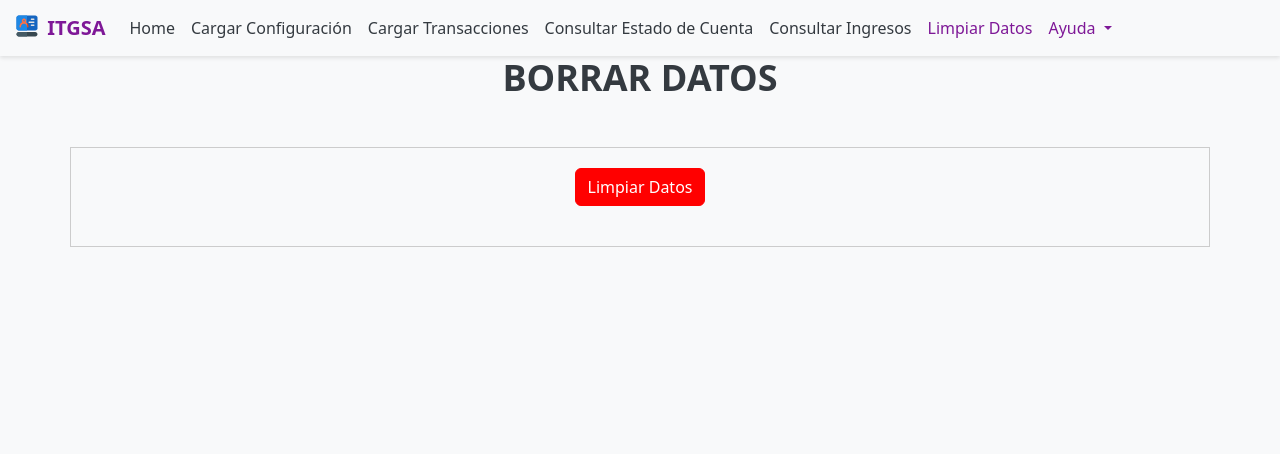
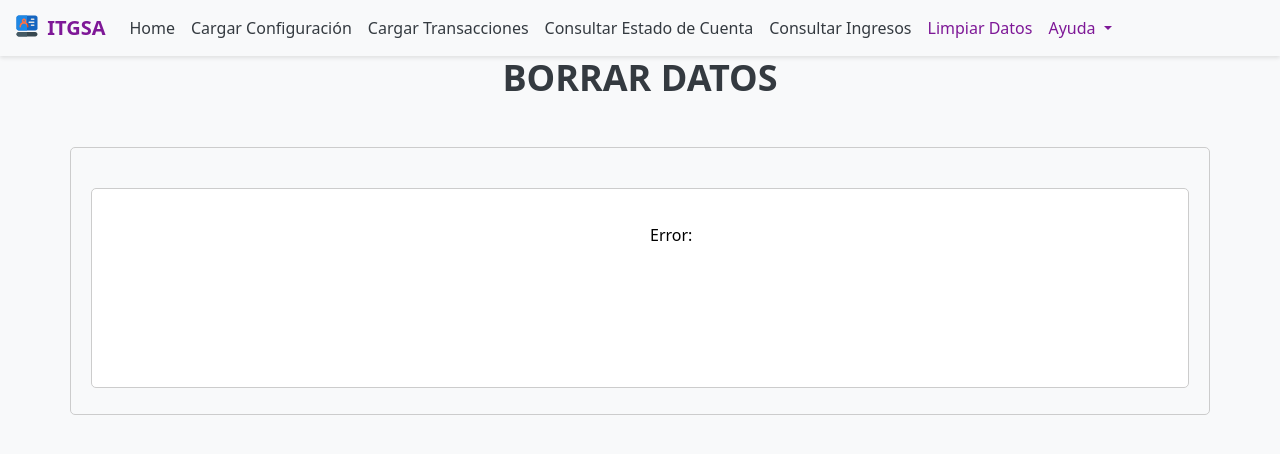
Before and after one commit to sudokentucky/IPC2_Proyecto3_20210106, a Django app: page /limpiarDatos in a window 1280 px wide. Shown: the top 454 px of the page. Run offline with Django 5.2, Linux system fonts and the light colour scheme; data that the repository does not hold is empty.

Commit message:
Corrige estilos y agrega funcionalidad de limpiar datos en limpiar.html

```diff
--- a/FrontEnd/FrontEnd/templates/limpiar.html
+++ b/FrontEnd/FrontEnd/templates/limpiar.html
@@ -13,50 +13,35 @@
         border : 1px solid #ccc;
         text-align: center;
         padding: 20px;
+        border-radius: 5px;
+
     }
         .btn-primary {
             margin-bottom: 20px;
             background-color: red; /* Change the background color to red */
             border-color: red; /* Change the border color to red */
         }
+    textarea {
+        margin-top: 20px;
+        width: 100%;
+        height: 200px;
+        text-align: center;
+        border: 1px solid #ccc;
+        border-radius: 5px;
+        padding: 10px;
+        resize: none;
+    }
     </style>
 <body>
     {% include 'navbar.html' %}
     <h1> BORRAR DATOS</h1>
     <div class="container mt-5">
-        <button class="btn btn-primary">Limpiar Datos</button>
-        <div id="message"></div>
+        <textarea id="response" rows="10" cols="50" readonly>
+            {% if message %}
+                {{ message }}
+            {% endif %}
+        </textarea>
     </div>
-
     <script src="https://cdn.jsdelivr.net/npm/bootstrap@5.3.0/dist/js/bootstrap.bundle.min.js"></script>
-    <script>
-        document.querySelector('.btn.btn-primary').addEventListener('click', function() {
-    fetch('http://localhost:5000/api/limpiarDatos', {
-        method: 'GET',
-    })
-    .then(response => {
-        if (!response.ok) {
-            throw new Error('Network response was not ok');
-        }
-        if (response.status === 204) { // Añade esta comprobación para el código 204
-            document.getElementById('message').textContent = "Datos eliminados correctamente";
-            alert("Datos eliminados correctamente");
-            return;
-        }
-        return response.json();
-    })
-    .then(data => {
-        if (data) { // Solo intenta acceder a `data.message` si data existe
-            document.getElementById('message').textContent = data.message;
-            alert(data.message); // Muestra un mensaje según la respuesta del servidor
-        }
-    })
-    .catch(error => {
-        console.error('hola', error);
-        document.getElementById('message').textContent = 'Error: ' + error.message;
-        alert('Error: ' + error.message); // Muestra un mensaje de error más específico
-    });
-});
-    </script>
 </body>
 </html>
```
